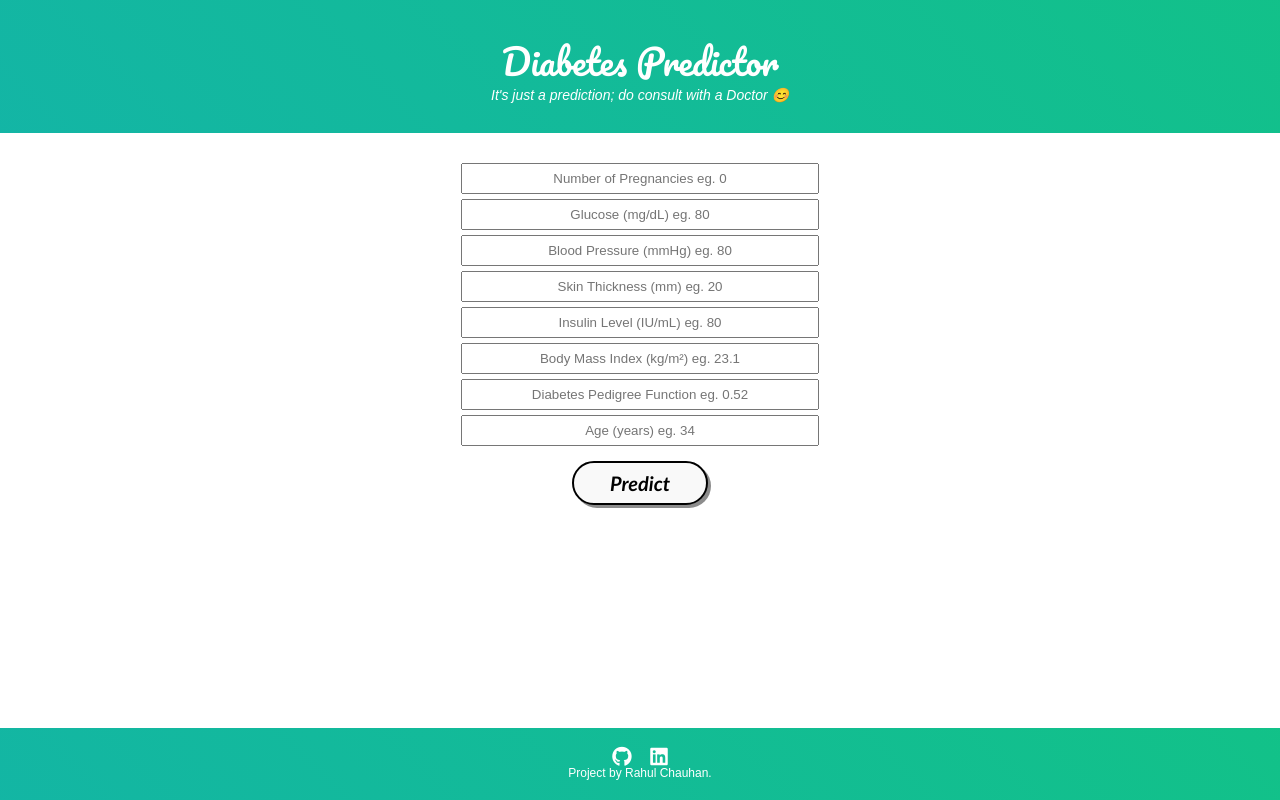
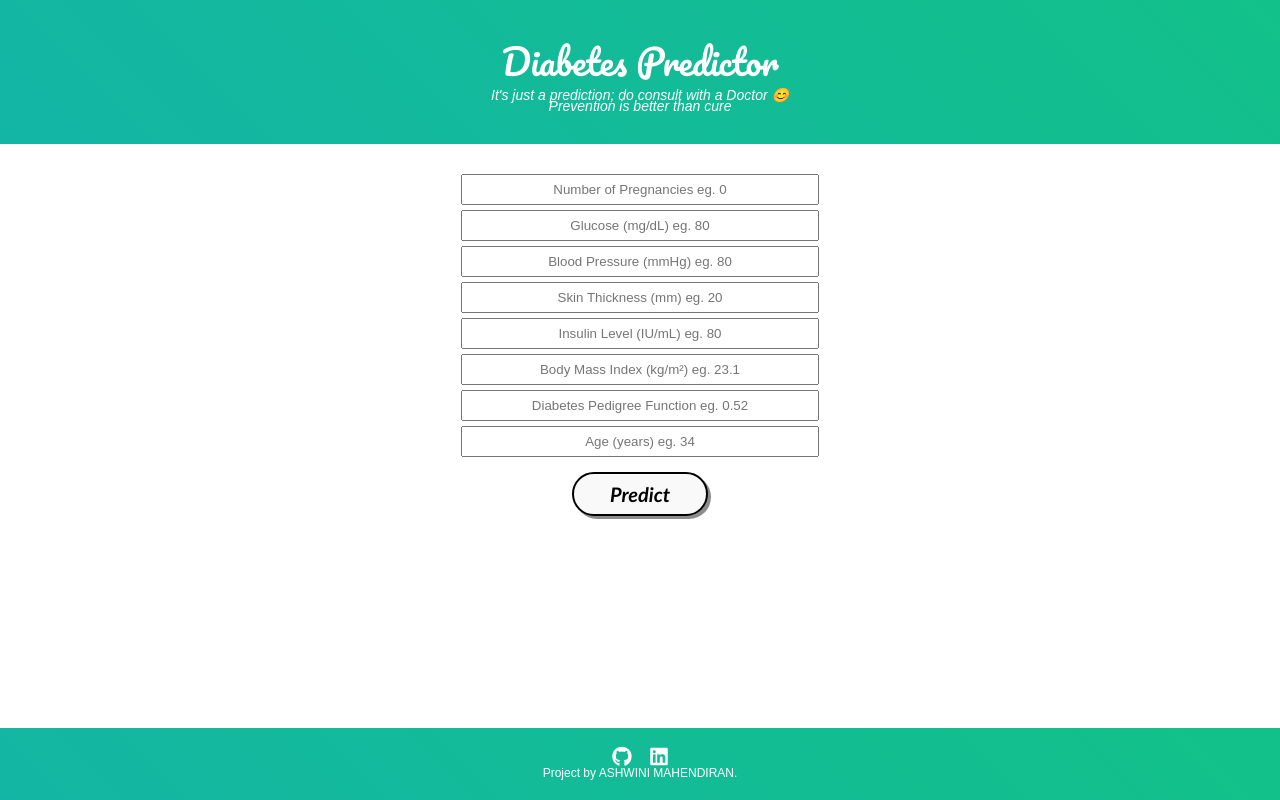
Before and after one commit to AshwiniMahe/diabetes-detection, a Flask app: page / in a window 1280 px wide. Run offline with Flask 2, Linux system fonts and the light colour scheme; parts of the project's set-up code (start-up, migrations or seed data) failed here and were passed over; some libraries are stand-ins or nearby versions.

Commit message:
Update index.html

```diff
--- a/templates/index.html
+++ b/templates/index.html
@@ -17,6 +17,7 @@
             <h2 class='container-heading'><span class="heading_font">Diabetes Predictor</span></h2>
             <div class='description'>
     			<p>It's just a prediction; do consult with a Doctor 😊</p>
+                <p>Prevention is better than cure</p>
     		</div>
     	</div>
 
@@ -39,10 +40,10 @@
         <!-- Footer -->
        <div class='footer'>
            <div class="contact">
-               <a target="_blank" href="https://github.com/im-rcr"><i class="fab fa-github fa-lg contact-icon"></i></a>
-               <a target="_blank" href="https://www.linkedin.com/in/rahul-chauhan-b54842154/"><i class="fab fa-linkedin fa-lg contact-icon"></i></a>
+               <a target="_blank" href="https://github.com/AshwiniMahe/"><i class="fab fa-github fa-lg contact-icon"></i></a>
+               <a target="_blank" href="https://www.linkedin.com/in/ashwini-mahendiran/"><i class="fab fa-linkedin fa-lg contact-icon"></i></a>
            </div>
-           <p class='footer-description'>Project by Rahul Chauhan.</p>
+           <p class='footer-description'>Project by ASHWINI MAHENDIRAN.</p>
        </div>
 
     </body>
```
